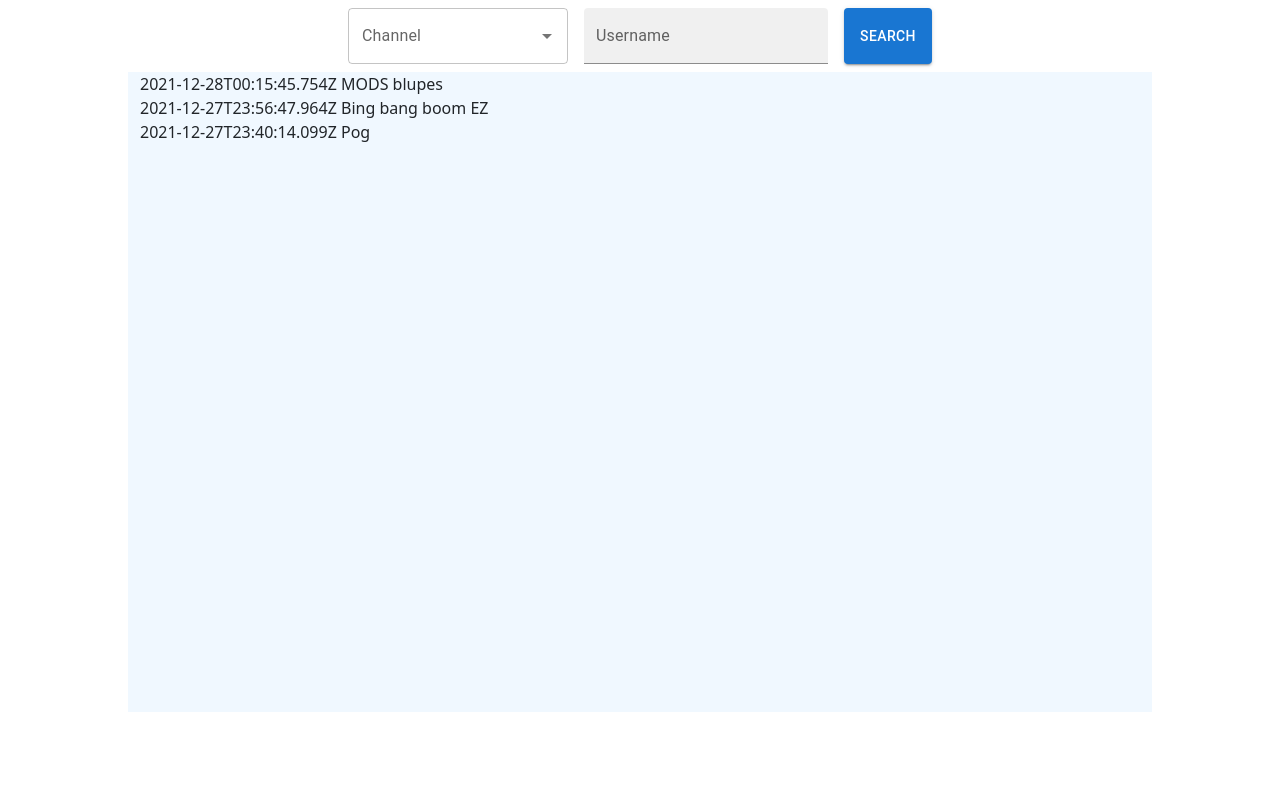
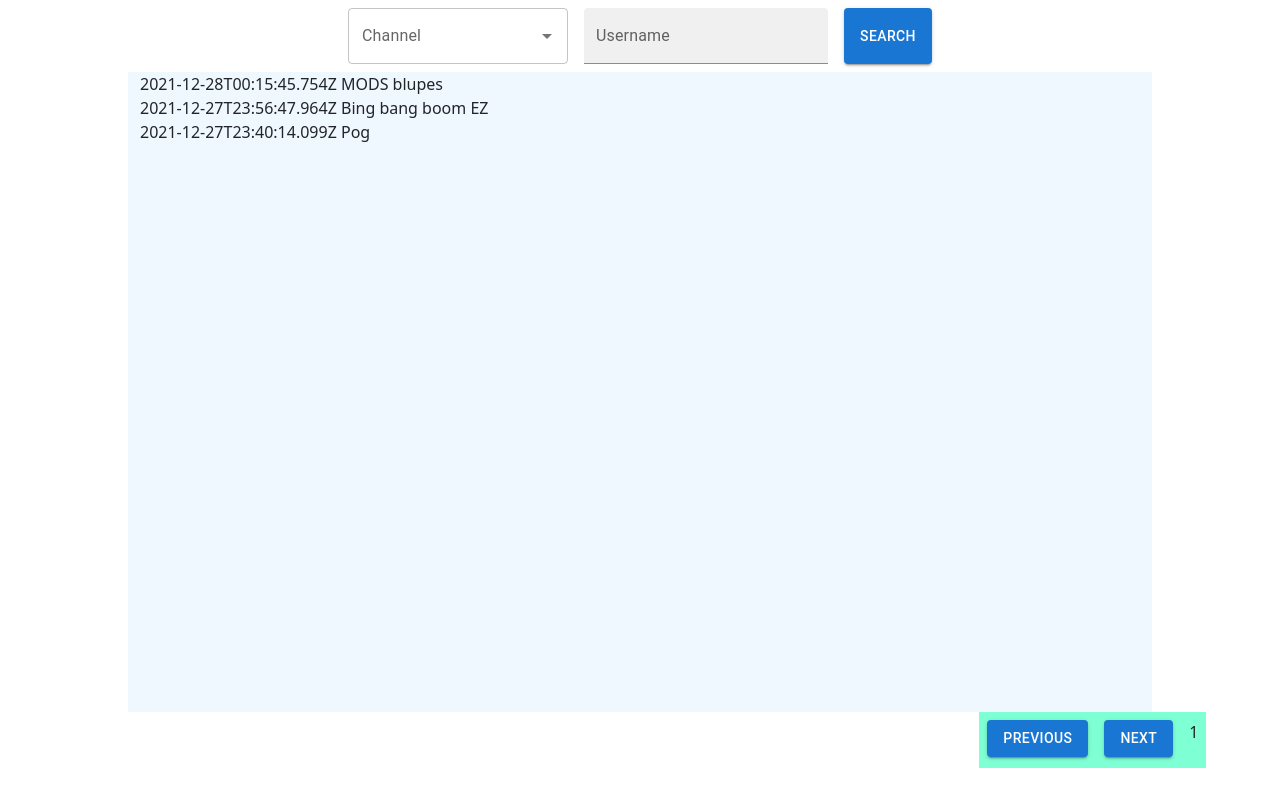
Before and after one commit to sambasile10/twitchlogger2, a React (Create React App) app in the folder frontend/logger-app/: page / in a window 1280 px wide. Built offline with nearby package versions, Linux system fonts and the light colour scheme; no server answers.

Commit message:
Start of page controls

```diff
--- a/frontend/logger-app/src/App.css
+++ b/frontend/logger-app/src/App.css
@@ -10,3 +10,9 @@
   overflow-y: scroll;
   overflow-x: scroll;
 }
+
+.page-controls {
+  background-color: aquamarine;
+  margin-right: 10%;
+  float: right;
+}
--- a/frontend/logger-app/src/App.tsx
+++ b/frontend/logger-app/src/App.tsx
@@ -4,6 +4,7 @@ import { resourceLimits } from 'worker_threads';
 import './App.css';
 import Header from './components/Header';
 import Log from './components/Log';
+import PageControls from './components/PageControls';
 import UserInfo from './components/UserInfo';
 
 export declare type Message = {
@@ -77,7 +78,17 @@ class App extends React.Component<{}, AppState> {
               </Row>
             </Container>
             <Log messages={this.state.messages}/>
-            <UserInfo user_data={this.state.user_info} visible={this.state.subelements_visible} />
+            <Container fluid>
+              <Row>
+                <Col>
+                  <UserInfo user_data={this.state.user_info} visible={this.state.subelements_visible} />
+                </Col>
+                <Col>
+                  <div className="page-controls"><PageControls visible={this.state.subelements_visible} /></div>
+                </Col>
+              </Row>
+            </Container>
+
           </div>
         );
     }
--- a/frontend/logger-app/src/components/PageControls.tsx
+++ b/frontend/logger-app/src/components/PageControls.tsx
@@ -1,18 +1,55 @@
+import { Button } from '@mui/material';
 import React, { Fragment } from 'react';
+
+type PageControlsProps = {
+    visible: boolean,
+};
 
 type PageControlsState = {
     page_number: number
-}
+};
 
-class PageControls extends React.Component<{}, PageControlsState> {
+const default_state: PageControlsState = {
+    page_number: 1
+};
+
+class PageControls extends React.Component<PageControlsProps, PageControlsState> {
     constructor(props: any) {
         super(props);
+
+        this.state = default_state;
+    }
+
+    onPreviousPage = () => {
+        if(this.state.page_number == 1) {
+            return;
+        }
+
+        this.setState({ page_number: this.state.page_number-1 });
+    }
+
+    onNextPage = () => {
+        this.setState({ page_number: this.state.page_number+1 });
     }
 
     render() {
         return (
             <Fragment>
-
+                <div className='d-flex flex-row justify-content-end'>
+                    <div className='p-2'>
+                        <Button id="prev-button" variant='contained' onClick={this.onPreviousPage}>
+                           Previous
+                        </Button>
+                    </div>
+                    <div className='p-2'>
+                        <Button id="next-button" variant='contained' onClick={this.onNextPage}>
+                           Next
+                        </Button>
+                    </div>
+                    <div className='p-2'>
+                        <p>{ this.state.page_number }</p>
+                    </div>
+                </div>
             </Fragment>
         );
     }
```
